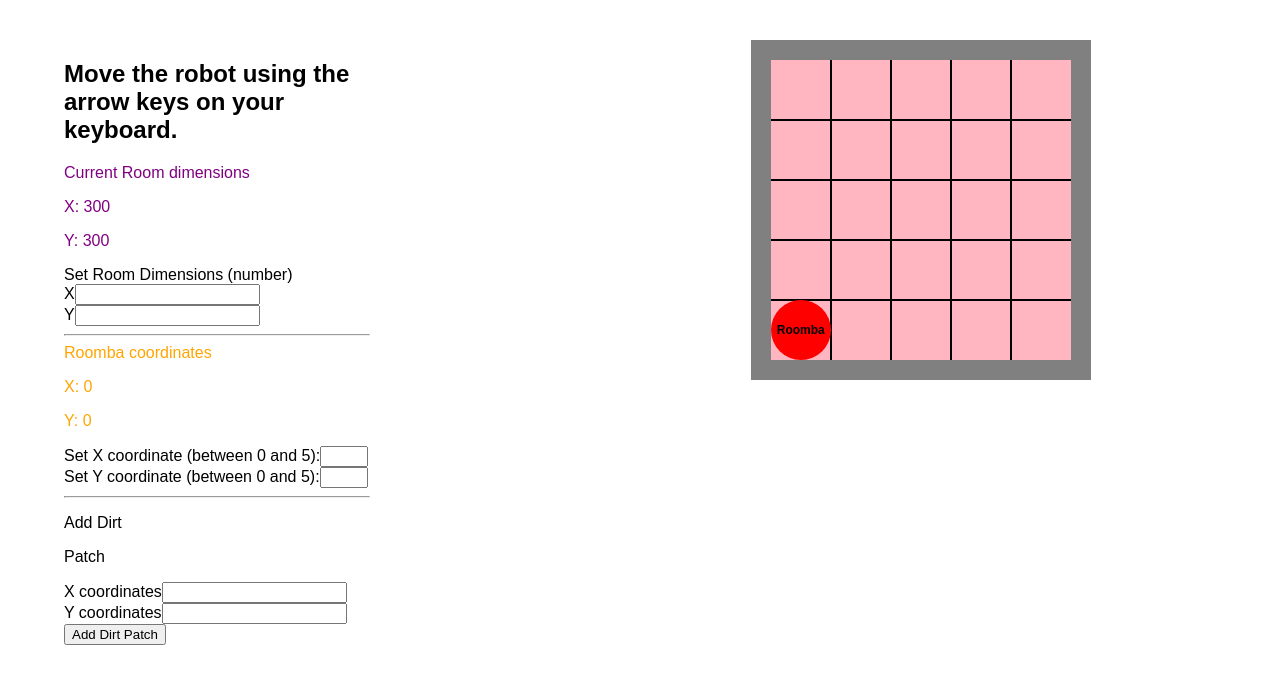
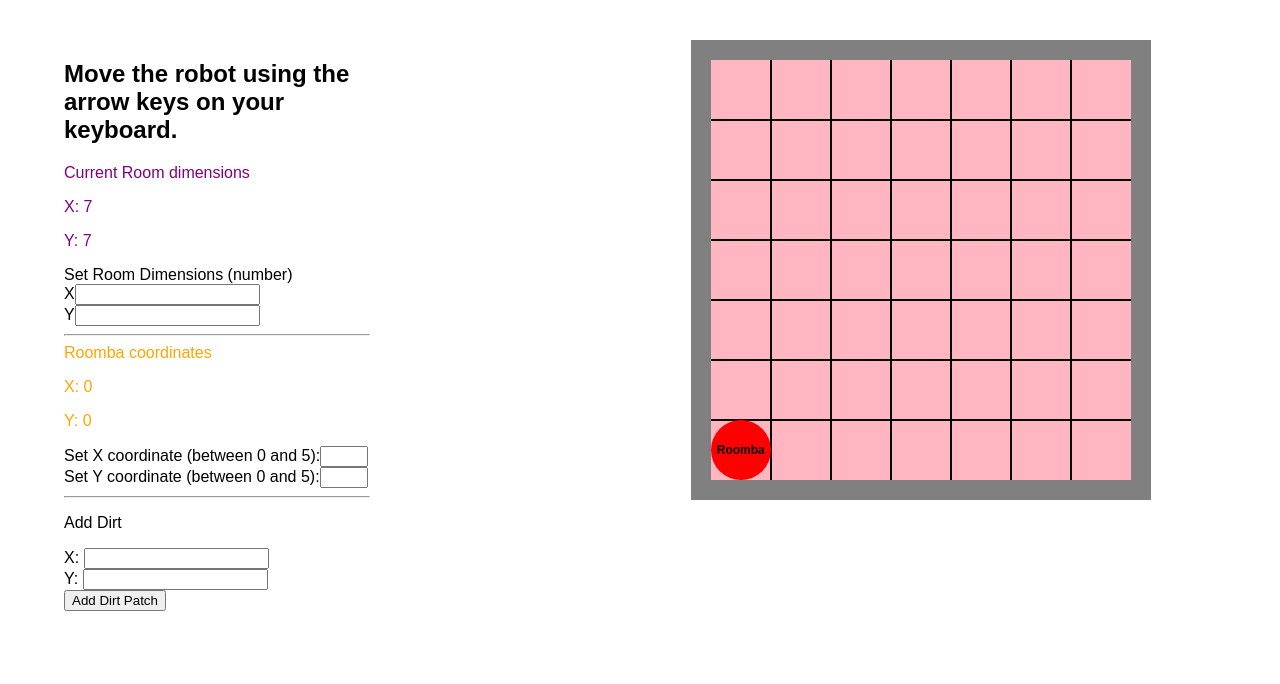
Before and after one commit to petia182/roomba-hoover, a React app: page / in a window 1280 px wide. Shown: the top 684 px of the page. Built offline with nearby package versions, Linux system fonts and the light colour scheme.

Commit message:
adding delete dirt functiono

```diff
--- a/src/App.js
+++ b/src/App.js
@@ -1,5 +1,4 @@
 import React, { Component } from 'react';
-import ReactDOM from 'react-dom';
 
 import Room from './components/room';
 import RoomSettings from './components/room-settings';
@@ -11,8 +10,8 @@
     super();
     this.state = {
       roomDimensions: {
-        x: 5,
-        y: 5,
+        x: 7,
+        y: 7,
       },
       robotCoordinates: {
         x: 0,
@@ -100,6 +99,7 @@
 
     const dirtPatches = { ...this.state.dirtPatches };
     const dirt = {
+      id: `dirt${Date.now()}`,
       x: this.dirtXcoordinate.current.value,
       y: this.dirtYcoordinate.current.value,
     };
@@ -117,6 +117,14 @@
   componentWillUnmount() {
     window.removeEventListener('keyup', this.handleKeyUp.bind(this));
   }
+
+  deleteDirtPatch = key => {
+    const dirtPatches = { ...this.state.dirtPatches };
+    delete dirtPatches[key];
+    this.setState({
+      dirtPatches,
+    });
+  };
 
   handleKeyUp = e => {
     if (e.keyCode === 38 || e.keyCode === 87) {
@@ -187,17 +195,13 @@
     const roomDimensionsHeight = this.state.roomDimensions.y;
     const robotYCoordinates = this.state.robotCoordinates.y;
     const robotXCoordinates = this.state.robotCoordinates.x;
-    // const dirtXCoordinates = this.state.dirtCoordinates.x;
-    // const dirtYCoordinates = this.state.dirtCoordinates.y;
-
-    // this.createDirt();
 
     return (
       <div className="container">
         <div className="settings">
           <RoomSettings
-            roomDimensionsWidth={this.state.roomDimensions.x * this.blockSize}
-            roomDimensionsHeight={this.state.roomDimensions.y * this.blockSize}
+            roomDimensionsWidth={this.state.roomDimensions.x}
+            roomDimensionsHeight={this.state.roomDimensions.y}
             setRoomWidthDimensions={this.setRoomWidthDimensions}
             setRoomHeightDimensions={this.setRoomHeightDimensions}
           />
@@ -210,29 +214,30 @@
             blockSize={this.blockSize}
           />
           <hr />
-          <p>Add Dirt</p>
-          <form style={{ opacity: this.state.opacity }} action="">
-            <p>Patch</p>
-            <div>
-              <label htmlFor="">X coordinates</label>
+          <div className="dirt-settings">
+            <p>Add Dirt</p>
+            <div className="form-group">
+              <label htmlFor="">X: </label>
               <input ref={this.dirtXcoordinate} type="number" />
             </div>
-            <div>
-              <label htmlFor="">Y coordinates</label>
+            <div className="form-group">
+              <label htmlFor="">Y: </label>
               <input ref={this.dirtYcoordinate} type="number" />
             </div>
-            <button onClick={this.addDirtPatchForm} type="submit">
+            <button
+              class="add-patch"
+              onClick={this.addDirtPatchForm}
+              type="submit"
+            >
               Add Dirt Patch
             </button>
-          </form>
+          </div>
         </div>
         <Room
           roomDimensionsWidth={roomDimensionsWidth * this.blockSize}
           roomDimensionsHeight={roomDimensionsHeight * this.blockSize}
           dirtPatches={this.state.dirtPatches}
-          // dirtXCoordinates={dirtXCoordinates}
-          // dirtYCoordinates={dirtYCoordinates}
-          // dirtOpacity={this.state.dirtCoordinates.opacity}
+          deleteDirtPatch={this.deleteDirtPatch}
           robotYCoordinates={robotYCoordinates}
           robotXCoordinates={robotXCoordinates}
           blockSize={this.blockSize}
```
